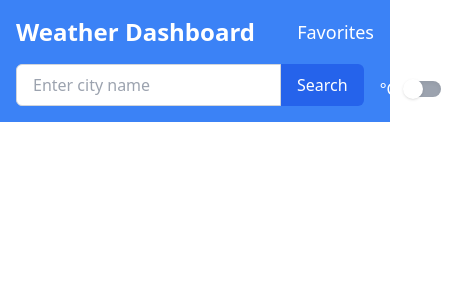
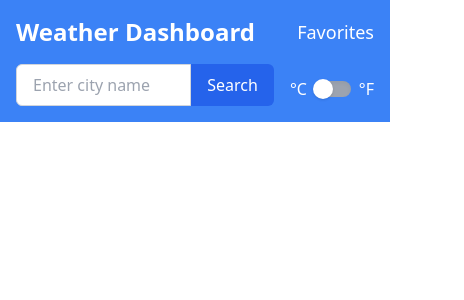
Before and after one commit to hasantohidul/weather-dashboard, a React (Create React App) app: page / in a window 390 px wide. Shown: the top 300 px of the page, 464 px wide, since content can reach past the window. Built offline with nearby package versions, Linux system fonts and the light colour scheme; no server answers.

Commit message:
style(SearchBar): improve SearchBar responsiveness on mobile devices

```diff
--- a/src/components/SearchBar.jsx
+++ b/src/components/SearchBar.jsx
@@ -19,7 +19,7 @@ const SearchBar = () => {
         value={city}
         onChange={(e) => setCity(e.target.value)}
         placeholder="Enter city name"
-        className="text-black px-4 py-2 border border-gray-300 rounded-l-md focus:outline-none focus:ring-2 focus:ring-blue-500"
+        className="text-black w-full max-w-md px-4 py-2 border border-gray-300 rounded-l-md focus:outline-none focus:ring-2 focus:ring-blue-500"
         aria-label="Search city"
       />
       <button type="submit" className="px-4 py-2 bg-blue-600 text-white rounded-r-md hover:bg-blue-700 focus:ring-2 focus:ring-blue-600:" aria-label="Search">
```
